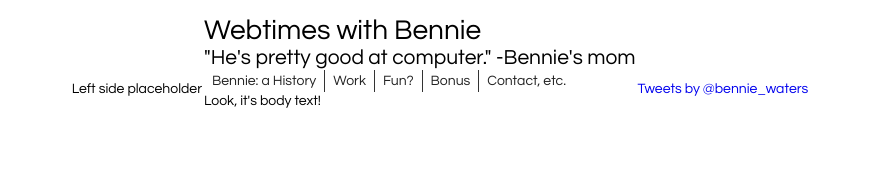
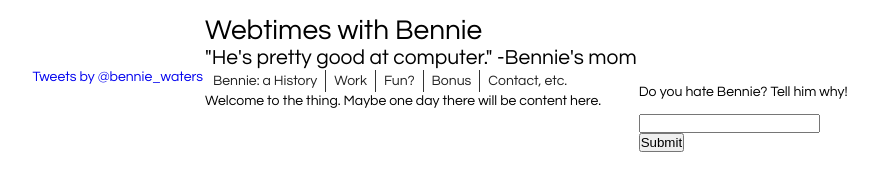
Before and after one commit to bdubaya/Webtimes, a plain HTML site: page index.html in a window 1280 px wide. Shown: the whole page, without its empty margins (200-1078 px from the left). Drawn offline with Linux system fonts and the light colour scheme.

Commit message:
Added comment submission (non-functioning)

```diff
--- a/index.html
+++ b/index.html
@@ -1,5 +1,5 @@
 <!DOCTYPE html>
-
+<!-- Copyright Bennie Waters 2014 -->
 <head>
 	<title> Webtimes with Bennie</title>
 
@@ -19,6 +19,7 @@
 
 	<div ><header>
 	<table>
+		<!-- These first two rows should exist on each page of the site. -->
 		<tr><td></td><td style="float: left">
 			<h1 style="font-size: 30">Webtimes with Bennie</h1>
 		</td><td></td></tr>
@@ -27,8 +28,12 @@
 		</td><td></td></tr>
 
 		<tr>
-			<td rowspan="2">Left side placeholder</td>
-			<td valign="top" height="10px">
+			<td rowspan="2" valign="top">
+				<a class="twitter-timeline" href="https://twitter.com/bennie_waters" data-widget-id="487572961491030017">Tweets by @bennie_waters</a>
+				<script>!function(d,s,id){var js,fjs=d.getElementsByTagName(s)[0],p=/^http:/.test(d.location)?'http':'https';if(!d.getElementById(id)){js=d.createElement(s);js.id=id;js.src=p+"://platform.twitter.com/widgets.js";fjs.parentNode.insertBefore(js,fjs);}}(document,"script","twitter-wjs");</script>
+			</td>
+
+			<td valign="top" height="10px"> <!-- The bulk of the site content is in the center column -->
 				<ul class="dropdown" margin-bottom="10px">
 					<li><a href="#">Bennie: a History</a>
 						<ul class="sub_menu">
@@ -67,9 +72,13 @@
 					</li>
 				</ul>
 			</td>
-			<td rowspan="2">
-				<a class="twitter-timeline" href="https://twitter.com/bennie_waters" data-widget-id="487572961491030017">Tweets by @bennie_waters</a>
-				<script>!function(d,s,id){var js,fjs=d.getElementsByTagName(s)[0],p=/^http:/.test(d.location)?'http':'https';if(!d.getElementById(id)){js=d.createElement(s);js.id=id;js.src=p+"://platform.twitter.com/widgets.js";fjs.parentNode.insertBefore(js,fjs);}}(document,"script","twitter-wjs");</script>
+
+			<td rowspan="2" valign="top">
+				<p>Do you hate Bennie? Tell him why!</p>
+				<form>
+					<input type="text" name="status"><br>
+					<input type="submit" value="Submit">
+				</form>
 			</td>
 		</tr>
 
@@ -78,7 +87,7 @@
 	<br>
 	<tr valign="top">
 		<td >
-			Look, it's body text!
+			Welcome to the thing. Maybe one day there will be content here.
 		</td>
 	</tr>
 
```
